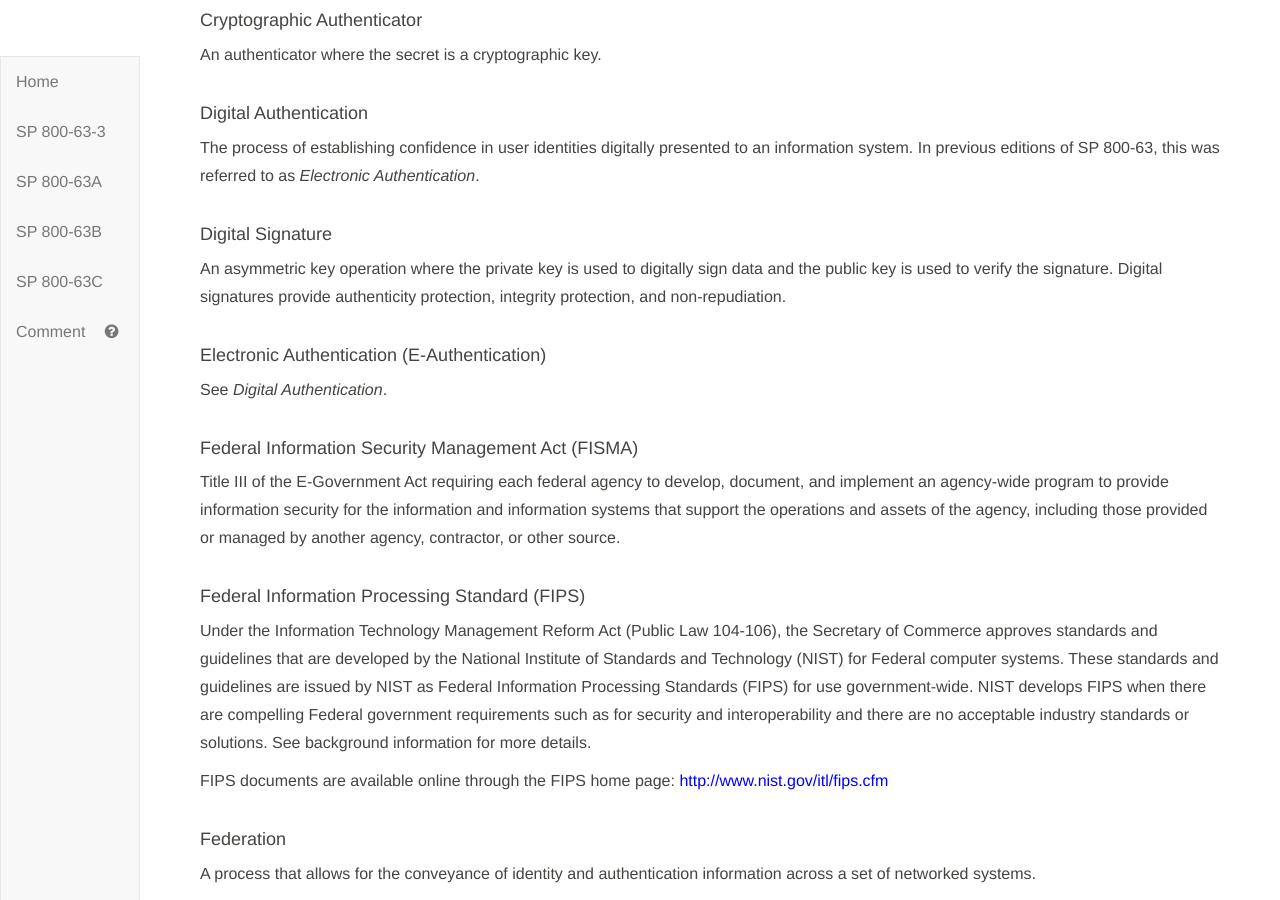
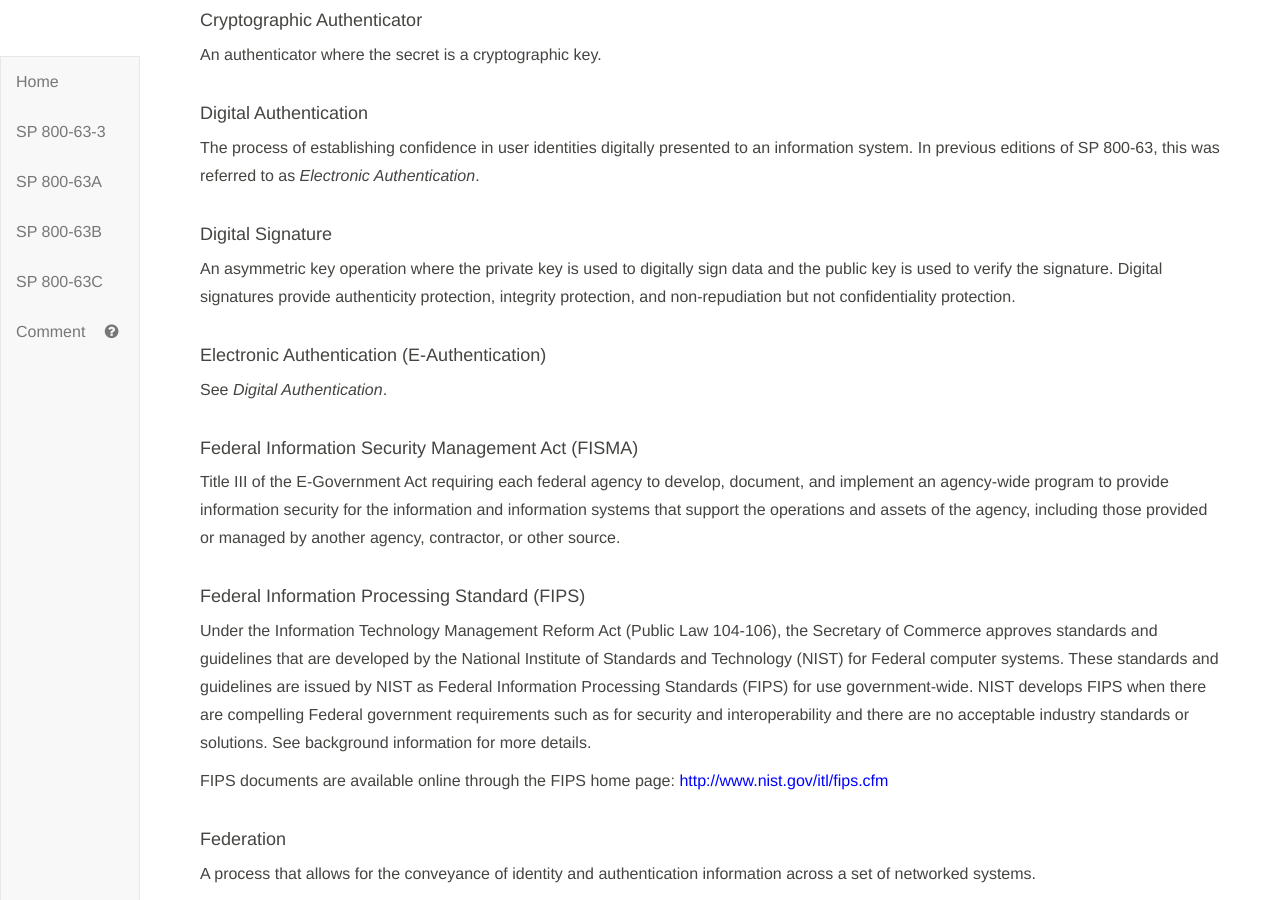
Before and after one commit to usnistgov/800-63-3, a Jekyll site: the page built from sp800-63-3.md, in a window 1280 px wide and 900 px high, scrolled down 16042 px. Built offline with Jekyll 4.4.1, drawn with Linux system fonts in a browser that asks for light colours; some of the changed text lies outside the part shown.

Commit message:
Update definitions for asymmetric keys and digital signature. Resolves #381

```diff
--- a/sp800-63-3/sec3_definitions.md
+++ b/sp800-63-3/sec3_definitions.md
@@ -87,7 +84,7 @@ An authenticator where the secret is a cryptographic key.
 The process of establishing confidence in user identities digitally presented to an information system. In previous editions of SP 800-63, this was referred to as *Electronic Authentication*.
 
 #### Digital Signature
-An asymmetric key operation where the private key is used to digitally sign data and the public key is used to verify the signature. Digital signatures provide authenticity protection, integrity protection, and non-repudiation.
+An asymmetric key operation where the private key is used to digitally sign data and the public key is used to verify the signature. Digital signatures provide authenticity protection, integrity protection, and non-repudiation but not confidentiality protection.
 
 #### Electronic Authentication (E-Authentication)
 See *Digital Authentication*.
```
Also changed, not shown: other parts of sp800-63-3/sec3_definitions.md (+2 -5 lines), sp800-63a/sec3_definitions.md (+4 -7 lines), sp800-63b/sec3_definitions.md (+2 -2 lines).
